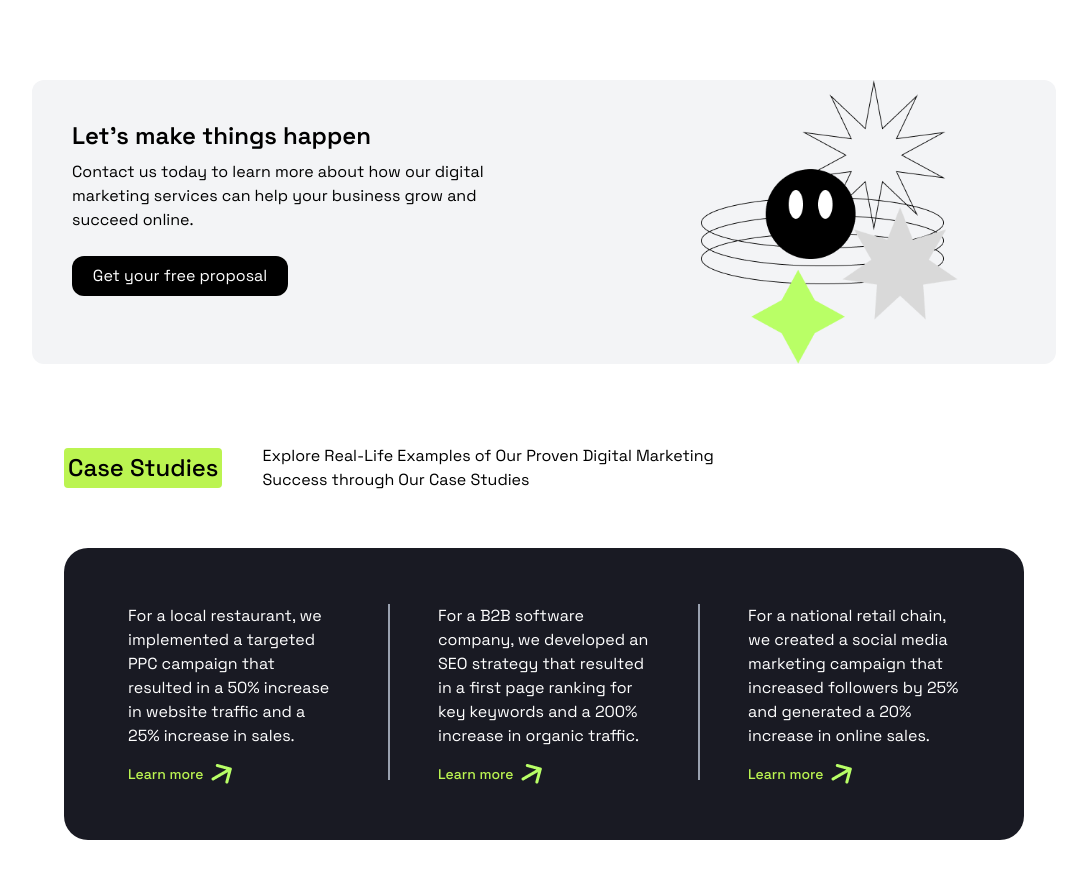
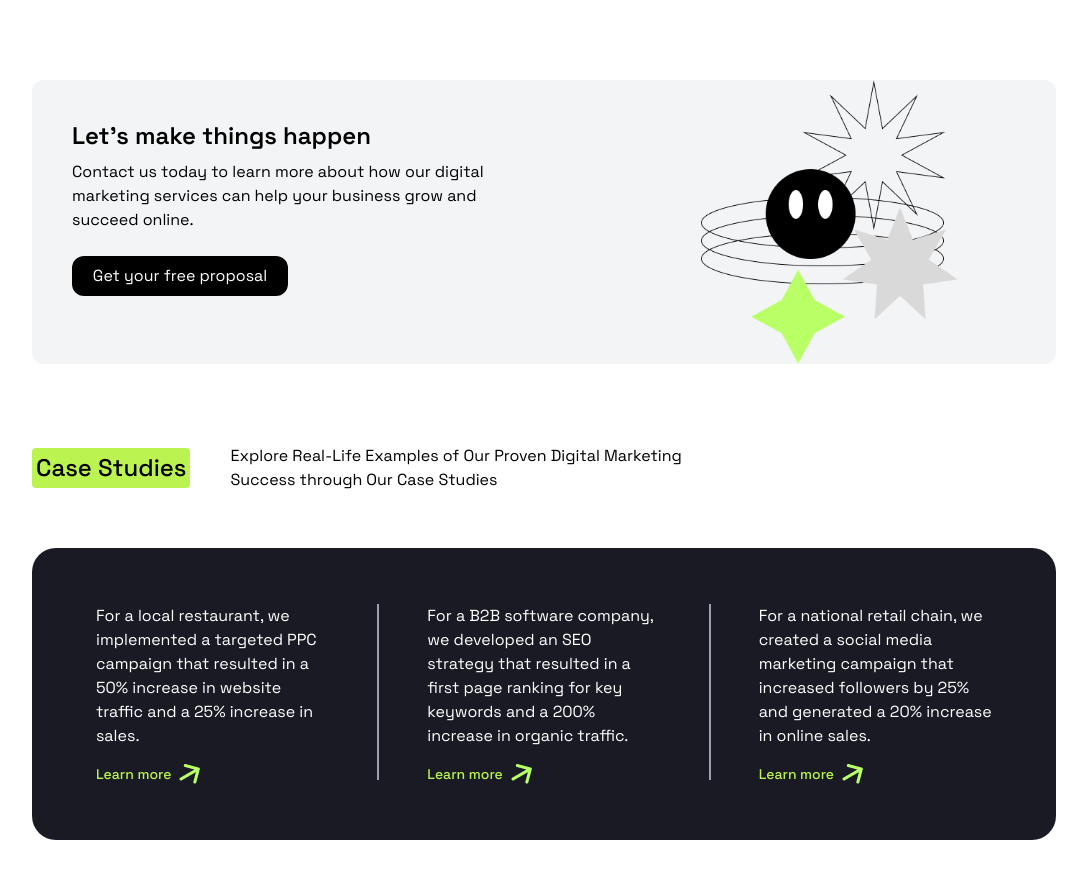
Before and after one commit to FahadBinQaiser/Positivus, a React (Vite) app: page / in a window 1280 px wide. Shown: the top 878 px of the page, without its empty margins (96-1183 px from the left). Built offline with nearby package versions, Linux system fonts and the light colour scheme.

Commit message:
Changed padding and pushing stuff

```diff
--- a/src/caseStudy/case_study.jsx
+++ b/src/caseStudy/case_study.jsx
@@ -15,7 +15,7 @@ const data = [
 
 const CaseStudy = () => {
   return (
-    <div className="bg-white font-['Space_Grotesk'] px-4 xl:px-8 mx-auto max-w-5xl py-20">
+    <div className="bg-white font-['Space_Grotesk'] px-4 sm:px-0 mx-auto max-w-5xl py-20">
       <div className="flex flex-col sm:flex-row justify-start items-center sm:space-x-10">
         <h1 className="bg-lime-300 rounded-sm font-medium text-2xl p-1">
           Case Studies
```
